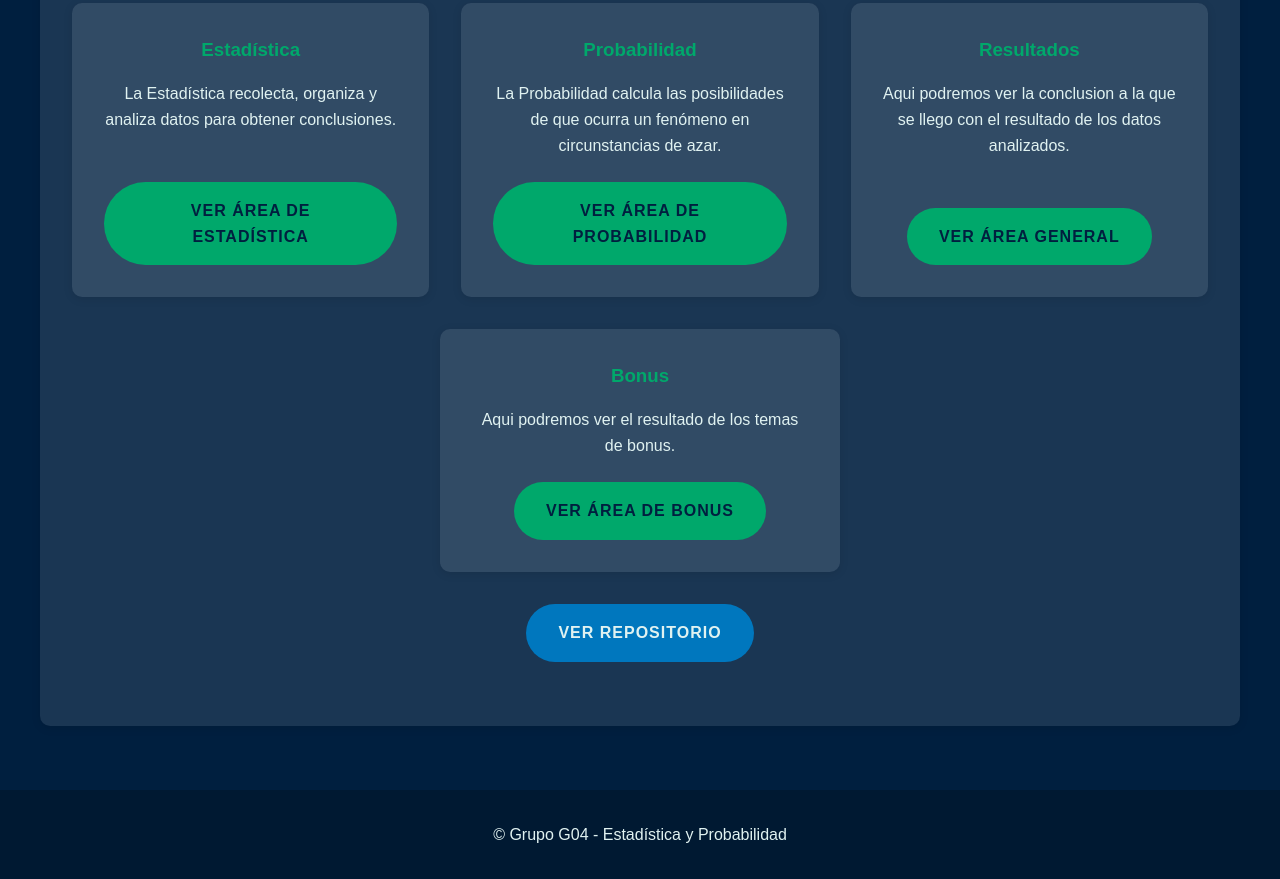
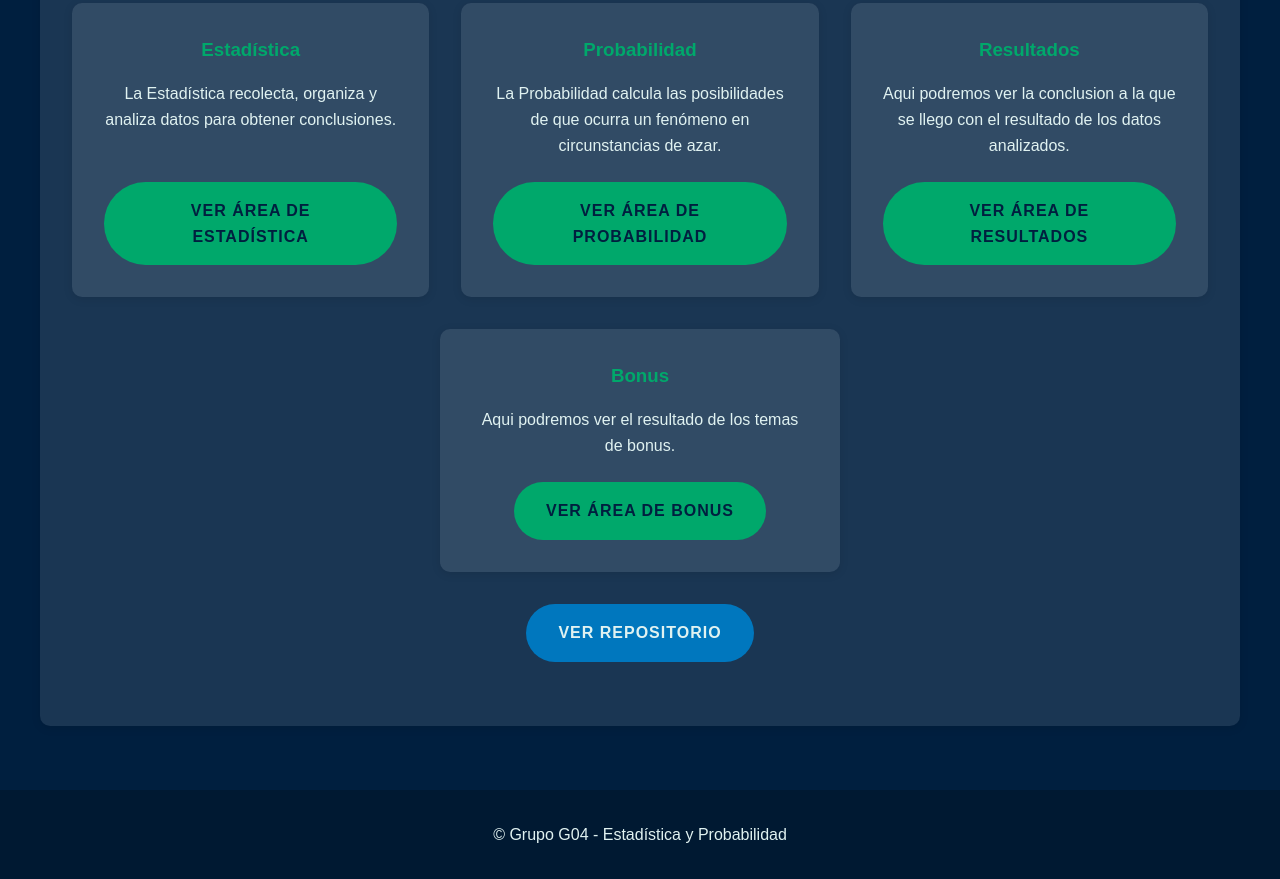
Before and after one commit to IrvinngB/Examen-Estadistica, a plain HTML site: page index.htm in a window 1280 px wide. Shown: the part 2485-3364 px from the top of the page. Drawn offline with Linux system fonts and the light colour scheme.

Commit message:
Sebas me amenazo

```diff
--- a/index.htm
+++ b/index.htm
@@ -125,7 +125,7 @@
             <div class="exam-area">
                 <h3>Resultados</h3>
                 <p>Aqui podremos ver la conclusion a la que se llego con el resultado de los datos analizados.</p>
-                <a href="/General.html" class="btn btn-primary">Ver Área General</a>
+                <a href="/General.html" class="btn btn-primary">Ver Área de Resultados</a>
             </div>
             <div class="exam-area">
                 <h3>Bonus</h3>
```
